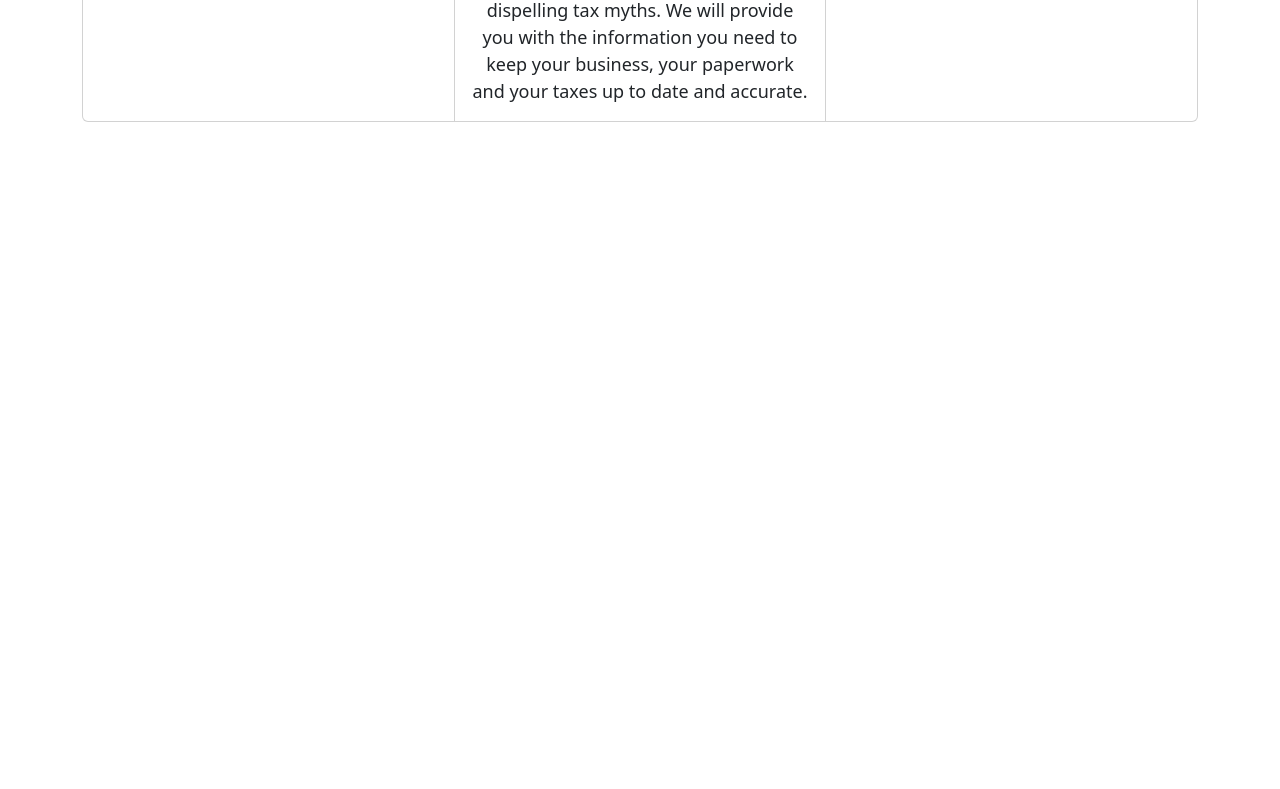
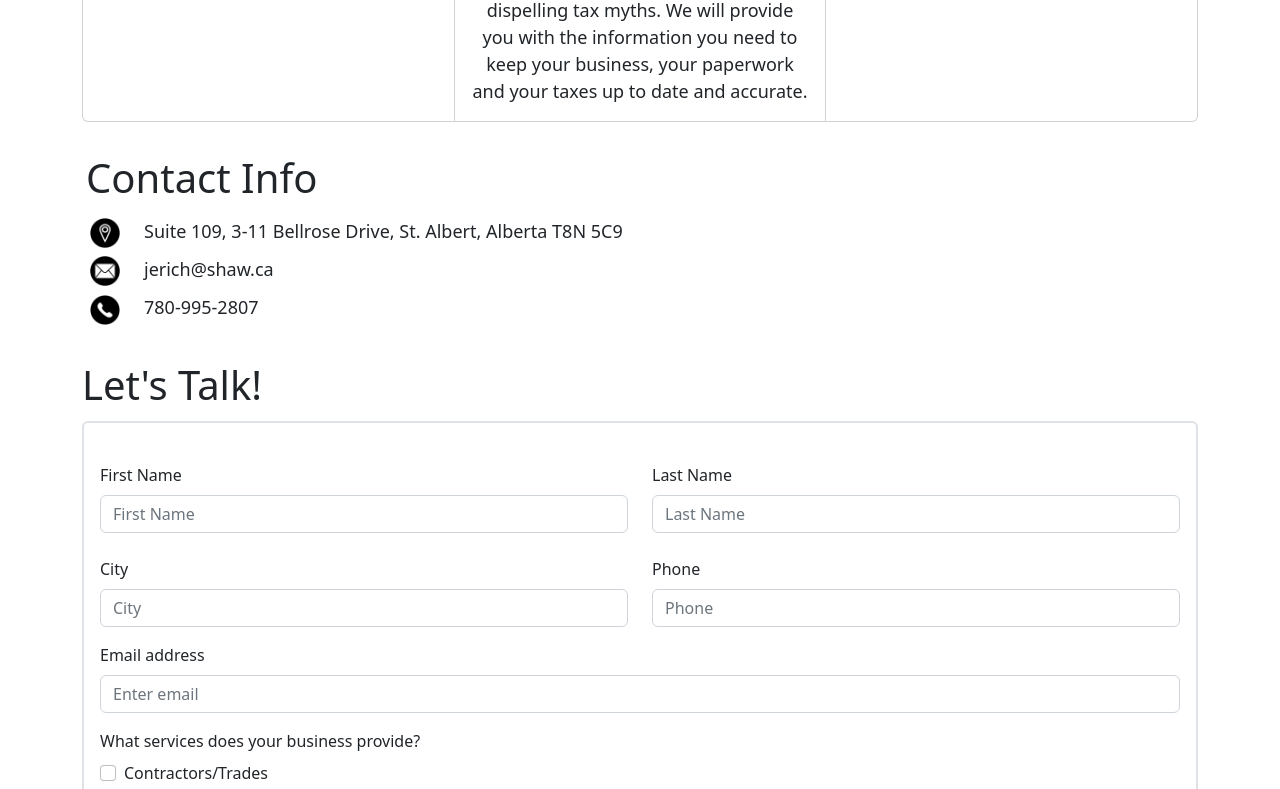
Before and after one commit to caitlincroteau/jrich-business-services, a React (Create React App) app: page / in a window 1280 px wide. Shown: the part 760-1549 px from the top of the page. Before the commit the page ends 882 px from the top, so only its background shows below. Built offline with nearby package versions, Linux system fonts and the light colour scheme.

Commit message:
add contactInfo and form to main app file

```diff
--- a/src/App.js
+++ b/src/App.js
@@ -15,6 +15,8 @@ function App() {
         <img src={logo} className="pt-4 pb-2" alt="logo" />
       </header>
       <CompanyDetails />
+      <ContactInfo />
+      <ContactForm />
     </div>
   );
 }
```
